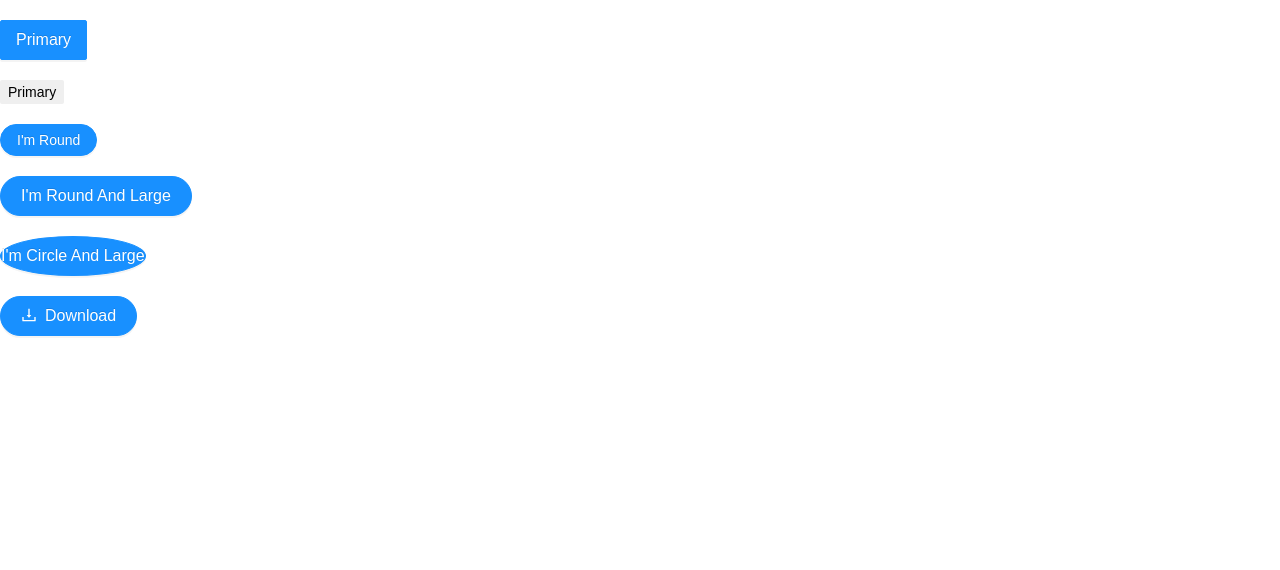
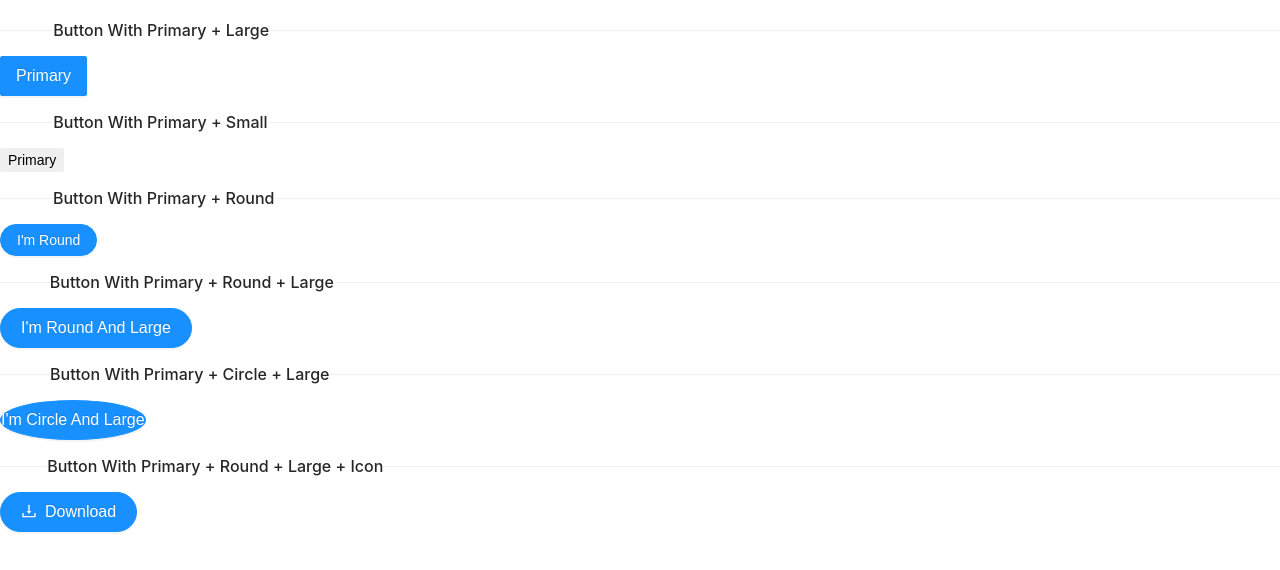
Before and after one commit to VINCENGUYEN-JS/vince-components, a React (Create React App) app: page /button in a window 1280 px wide. Shown: the top 570 px of the page. Built offline with nearby package versions, Linux system fonts and the light colour scheme.

Commit message:
add-support-for-left-text-divider

```diff
--- a/src/components/Divider/Divider.tsx
+++ b/src/components/Divider/Divider.tsx
@@ -8,14 +8,16 @@ const prefixCls = "divider";
 type DividerProps = {
   children?: React.ReactNode;
   type?: "horizontal" | "vertical";
+  orientation?: "left" | "right" | "center";
 };
 
 const Divider = (props: DividerProps) => {
-  const { children, type = "horizontal" } = props;
+  const { children, type = "horizontal", orientation = "center" } = props;
   const hasChildren = !!children;
   const classes = classNames(prefixCls, {
     [`${prefixCls}-${type}`]: type,
     [`${prefixCls}-with-text`]: hasChildren,
+    [`${prefixCls}-with-text-${orientation}`]: hasChildren,
   });
   return <div className={classes}>{children}</div>;
 };
--- a/src/components/Divider/style/index.scss
+++ b/src/components/Divider/style/index.scss
@@ -32,4 +32,14 @@ $divider-color: rgba(0, 0, 0, 6%);
       content: "";
     }
   }
+  &-horizontal#{&}-with-text-left {
+    &::before {
+      top: 50%;
+      width: $divider-orientation-margin;
+    }
+    &::after {
+      top: 50%;
+      width: 100% - $divider-orientation-margin;
+    }
+  }
 }
--- a/src/pages/ButtonExample.tsx
+++ b/src/pages/ButtonExample.tsx
@@ -2,34 +2,33 @@ import * as React from "react";
 
 import { DownloadOutlined } from "@ant-design/icons";
 import Button from "../components/Button/Button";
+import Divider from "../components/Divider/Divider";
 
 const ButtonExample = () => (
   <div style={{ marginTop: "20px" }}>
+    <Divider orientation="left">Button With Primary + Large</Divider>
     <Button type="primary" size="large">
       Primary
     </Button>
-    <br />
-    <br />
+    <Divider orientation="left">Button With Primary + Small</Divider>
     <Button type="dashed" size="small">
       Primary
     </Button>
-    <br />
-    <br />
+    <Divider orientation="left">Button With Primary + Round</Divider>
     <Button type="primary" shape="round">
       I'm Round
     </Button>
-    <br />
-    <br />
+    <Divider orientation="left">Button With Primary + Round + Large</Divider>
     <Button type="primary" shape="round" size="large">
       I'm Round And Large
     </Button>
-    <br />
-    <br />
+    <Divider orientation="left">Button With Primary + Circle + Large</Divider>
     <Button type="primary" shape="circle" size="large">
       I'm Circle And Large
     </Button>
-    <br />
-    <br />
+    <Divider orientation="left">
+      Button With Primary + Round + Large + Icon
+    </Divider>
     <Button
       type="primary"
       icon={<DownloadOutlined />}
--- a/src/style/variable.scss
+++ b/src/style/variable.scss
@@ -66,6 +66,12 @@ $btn-circle-size: $btn-height-base;
 $btn-circle-size-lg: $btn-height-lg;
 $btn-circle-size-sm: $btn-height-sm;
 
+// >>>Devider
+// Divider
+$divider-text-padding: 1em;
+$divider-orientation-margin: 5%;
+$divider-color: rgba(0, 0, 0, 6%);
+
 // >>>Grid systems
 $grid-columns: 24;
 
```
